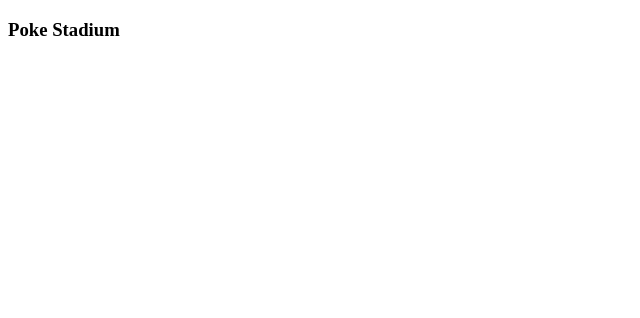
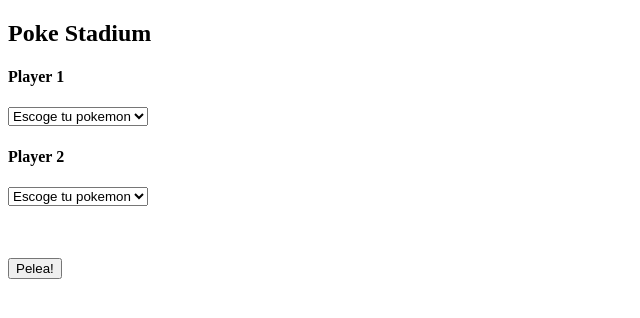
Before and after one commit to aaliaga01/ejercicio-guiado-POO, a plain HTML site: page index.html in a window 1280 px wide. Shown: the whole page, without its empty margins (0-640 px from the left). Drawn offline with Linux system fonts and the light colour scheme.

Commit message:
se empieza a pgrogramar pelea

```diff
--- a/assets/js/pokemon.js
+++ b/assets/js/pokemon.js
@@ -1,9 +1,9 @@
-function Pokemon(nombre,color,podeDeAtaque){
+function Pokemon(nombre,color,poderDeAtaque){
 	this.nombre=nombre;
 	this.color=color;
 	this.nivelDeAmistad=0;
 	this.vida = 100;
-	this.podeDeAtaque = podeDeAtaque;
+	this.poderDeAtaque = poderDeAtaque;
 
 	this.mostrarPokemon= function(){
 		return("Hola, soy: " + this.nombre + " y soy de color: " + this.color)
@@ -12,13 +12,42 @@ function Pokemon(nombre,color,podeDeAtaque){
 		this.nivelDeAmistad = this.nivelDeAmistad + valor;
 	}
 	this.atacar = function(pokemon){
-		pokemon.vida = pokemon.vida - this.podeDeAtaque;
+		pokemon.vida = pokemon.vida - this.poderDeAtaque;
 	}
 }
 
-var Pikachu = new Pokemon("Pikachu","amarillo",100);
-var Charmander = new Pokemon("Charmander","rojo",20);
+const Pikachu = new Pokemon("Pikachu","amarillo",100);
+const Charmander = new Pokemon("Charmander","rojo",20);
+
+//---------------------------------------------------------------
 
 Pikachu.atacar(Charmander);
+console.log(Charmander.vida);
 
-console.log(Charmander.vida);
+//imprimir en pantalla ----------------
+
+//mostrar player 1
+function imprimirP1(){
+    var valor1=document.getElementById("play1").value;
+    var mostrar1=document.getElementById("imp1");
+    mostrar1.innerHTML="Has elegido a " + valor1;
+}
+
+//mostrar player 2
+function imprimirP2(){
+    var valor2=document.getElementById("play2").value;
+    var mostrar2=document.getElementById("imp2");
+    mostrar2.innerHTML="Has elegido a " + valor2;
+}
+
+//boton que hace todo
+function pelear(jugador1,jugador2){
+	var seleccion1=document.getElementById("play1").value;
+	var seleccion2=document.getElementById("play2").value;
+
+	seleccion1 =
+	jugador1.atacar(jugador2);
+
+	var tablaResult=document.getElementById("resultadoPelea");
+	tablaResult.innerHTML= jugador1.name + " ataca con " + jugador1.poderDeAtaque;
+}
--- a/index.html
+++ b/index.html
@@ -5,6 +5,33 @@
 	<title>Poke Stadium</title>
 </head>
 <body>
-	<h3>Poke Stadium</h3>
+	<div id="contenedor">
+		<h2>Poke Stadium</h3>
+<!-- codigo jugador 1 -->
+		<h4>Player 1</h4>
+		<select id="play1" required="" onchange="imprimirP1()">
+             <option value="" disabled selected>Escoge tu pokemon</option>
+             <option>Pikachu</option>
+             <option>Charmander</option>
+             <option>Squartle</option>
+             <option>Chanchicornio</option>
+         </select>
+         <p id="imp1"><!--texto dinamico--></p>
+
+<!-- codigo jugador 2 -->
+		<h4>Player 2</h4>
+		<select id="play2" required="" onchange="imprimirP2()">
+             <option value="" disabled selected>Escoge tu pokemon</option>
+             <option>Pikachu</option>
+             <option>Charmander</option>
+             <option>Squartle</option>
+             <option>Chanchicornio</option>
+         </select>
+         <p id="imp2"><!--texto dinamico--></p>
+
+		<br/><br/>
+        <button type="button" onclick="pelear();">Pelea!</button>
+		<p id="resultadoPelea"></p>
+	</div>
 	<script src="assets/js/pokemon.js" type="text/javascript"></script>
 </body>
```
Also changed, not shown: 2 other files.
